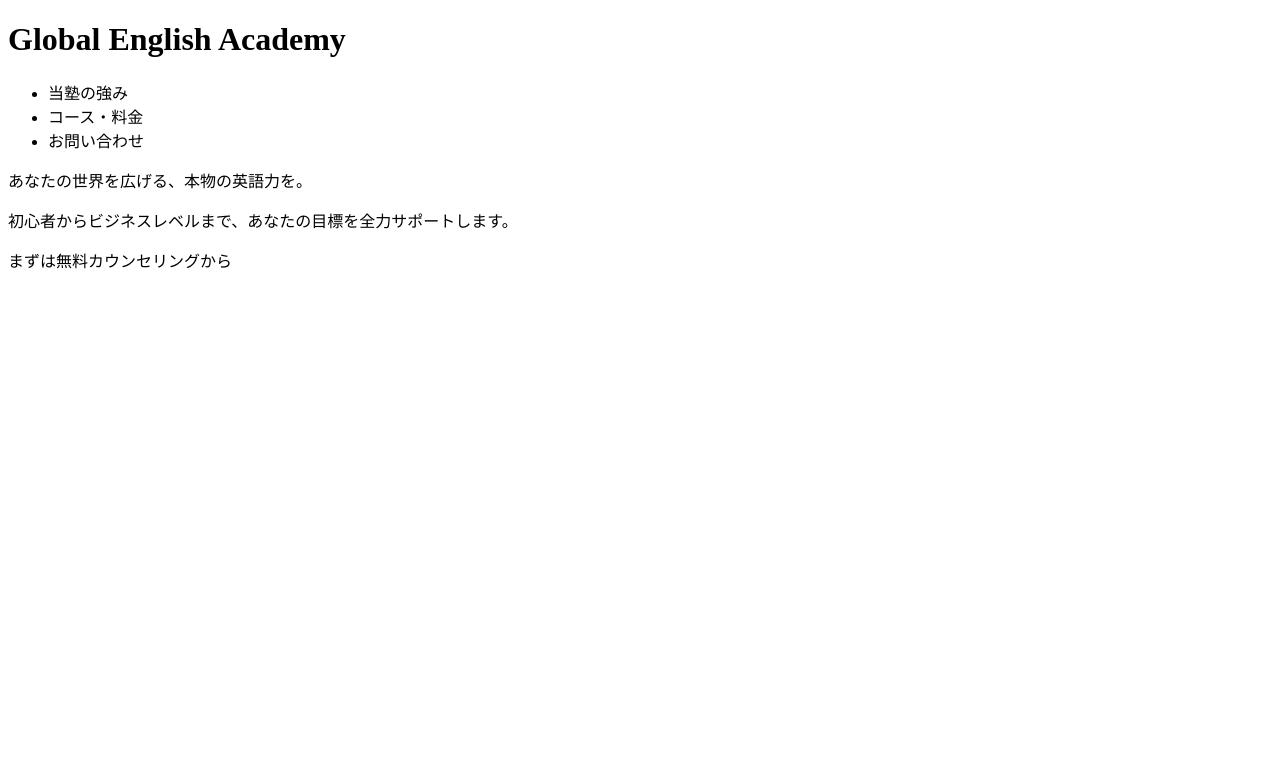
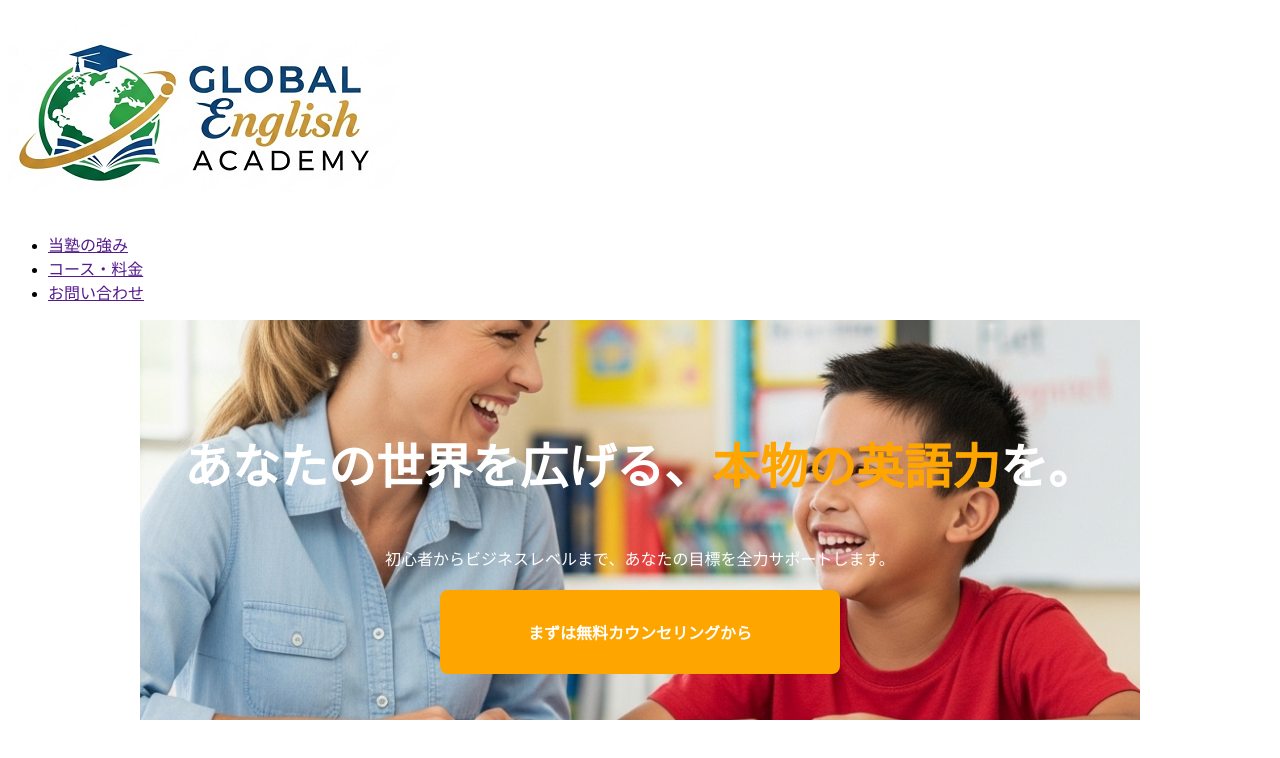
Before and after one commit to hanesheep/0806Practice, a plain HTML site: page index.html in a window 1280 px wide. Drawn offline with Linux system fonts and the light colour scheme.

Commit message:
イメージ図とCSSの追加、調整

```diff
--- /dev/null
+++ b/css/style.css
@@ -0,0 +1,65 @@
+span{
+    color:orange;
+}
+
+section{
+    background-image: url("../images/main-visual.png");
+    background-repeat: no-repeat;
+    background-size: cover;
+    background-position: center;
+    /*高さ*/
+    height: 400px;
+    /*幅*/
+    width: 100%;
+    /* 上側の内余白 */
+    padding-top: 60px;
+    /* 余白計算（ぷらすされる計算）を含み計算（組み込んだ計算）にする */
+    box-sizing: border-box;
+
+}
+
+.wrapper{
+    /* 最大でも1000pxまで */
+    max-width: 1000px;
+    margin: 0 auto;
+}
+
+
+
+p{
+    color: white;
+    text-align: center;
+}
+
+.main-catch{
+    font-size: 48px;
+    font-weight: bold;
+}
+
+.cta-button{
+    /* まずは無料カウンセリングから を調整する */
+    color: white;
+    /* 背景色をオレンジに */
+    background-color: orange;
+    /* 下線をなくす */
+    text-decoration: none;
+    /* 太字にする */
+    font-weight: bold;
+    /* 内側の余白: 左右 上下 */
+    padding: 3% 5%;
+    /* 角の丸み 左上 右上 右下 左下*/
+    border-radius: 8px;
+
+    /* 中央に揃える */
+    /* 性格(性質)を捻じ曲げる */
+    display: block;
+    /* 中央揃え */
+    text-align: center;
+    /* 幅を絞る */
+    width: 30%;
+    /* 外側の余白 */
+    /* margin-top: 20px;
+    margin-left: auto;
+    margin-right: auto; */
+    margin: 20px auto 0px;
+}
--- a/index.html
+++ b/index.html
@@ -6,31 +6,33 @@
     <meta name="description" content="これは全く新しい英語塾です。老若男女誰でもWelcomeの地域密着型教室となります。">
     <meta name="viewport" content="width=device-width, initial-scale=1.0">
     <title>Global English Academy</title>
+    <link rel="stylesheet" href="css/style.css">
 </head>
 
 <body>
     <header>
         <div>
             <!-- 見出し -->
-            <h1>Global English Academy</h1>
+            <h1><img src="images/logo.png" alt="Global English Academy"></h1>
         </div>
         <!-- メインナビゲーション -->
         <nav>
             <ul><!-- 箇条書きリスト -->
-                <li>当塾の強み</li>
-                <li>コース・料金</li>
-                <li>お問い合わせ</li>
+                <li><a href="">当塾の強み</a></li>
+                <li><a href="">コース・料金</a></li>
+                <li><a href="">お問い合わせ</a></li>
             </ul>
         </nav>
     </header>
     <main>
-        <!-- 最大幅を決めるdiv -->
-        <div>
+        <!-- 最大幅を決めるwrapper -->
+        <div class="wrapper">
             <!-- メインビジュアル -->
             <section>
-                <p>あなたの世界を広げる、本物の英語力を。</p>
+                <!-- <img src="images/main-visual.png" alt="メインビジュアル"> -->
+                <p class="main-catch">あなたの世界を広げる、<span>本物の英語力</span>を。</p>
                 <p>初心者からビジネスレベルまで、あなたの目標を全力サポートします。</p>
-                <p>まずは無料カウンセリングから</p>
+                <a class="cta-button" href="">まずは無料カウンセリングから</a>
             </section>
         </div>
     </main>
```
Also changed, not shown: images/gal1.png (added), images/gal2.png (added), images/gal3.png (added), images/logo.png (added), images/main-visual.png (added), images/schedule.png (added), images/student.png (added), 1 other file.
